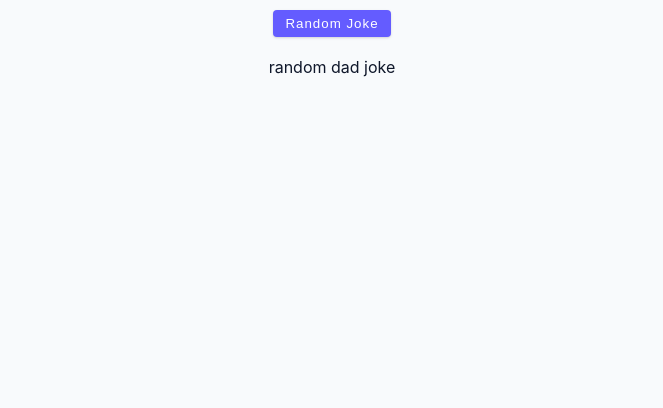
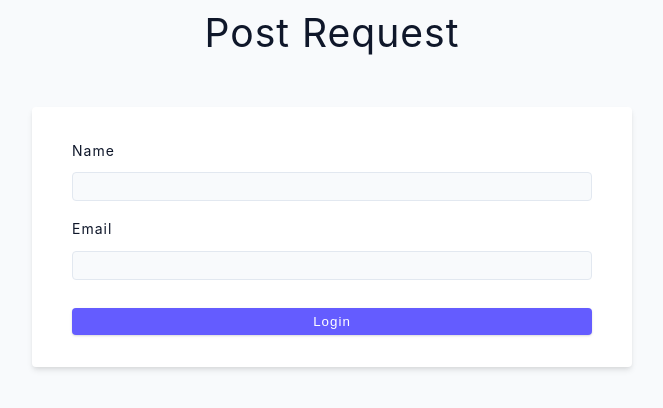
Before and after one commit to nguyenchien/react-axios, a React (Create React App) app: page / in a window 1280 px wide. Shown: the top 408 px of the page, without its empty margins (308-971 px from the left). Built offline with nearby package versions, Linux system fonts and the light colour scheme.

Commit message:
post request

```diff
--- a/src/App.js
+++ b/src/App.js
@@ -1,4 +1,4 @@
-import SetUp from './examples/2-headers';
+import SetUp from './examples/3-post-request';
 function App() {
   return (
     <main>
--- a/src/examples/3-post-request.js
+++ b/src/examples/3-post-request.js
@@ -8,7 +8,12 @@ const PostRequest = () => {
 
   const handleSubmit = async (e) => {
     e.preventDefault();
-    console.log(name, email);
+    try {
+      const response = await axios.post(url, {name: name, email: email});
+      console.log(response);
+    } catch (error) {
+      console.log(error.response);
+    }
   };
 
   return (
```
